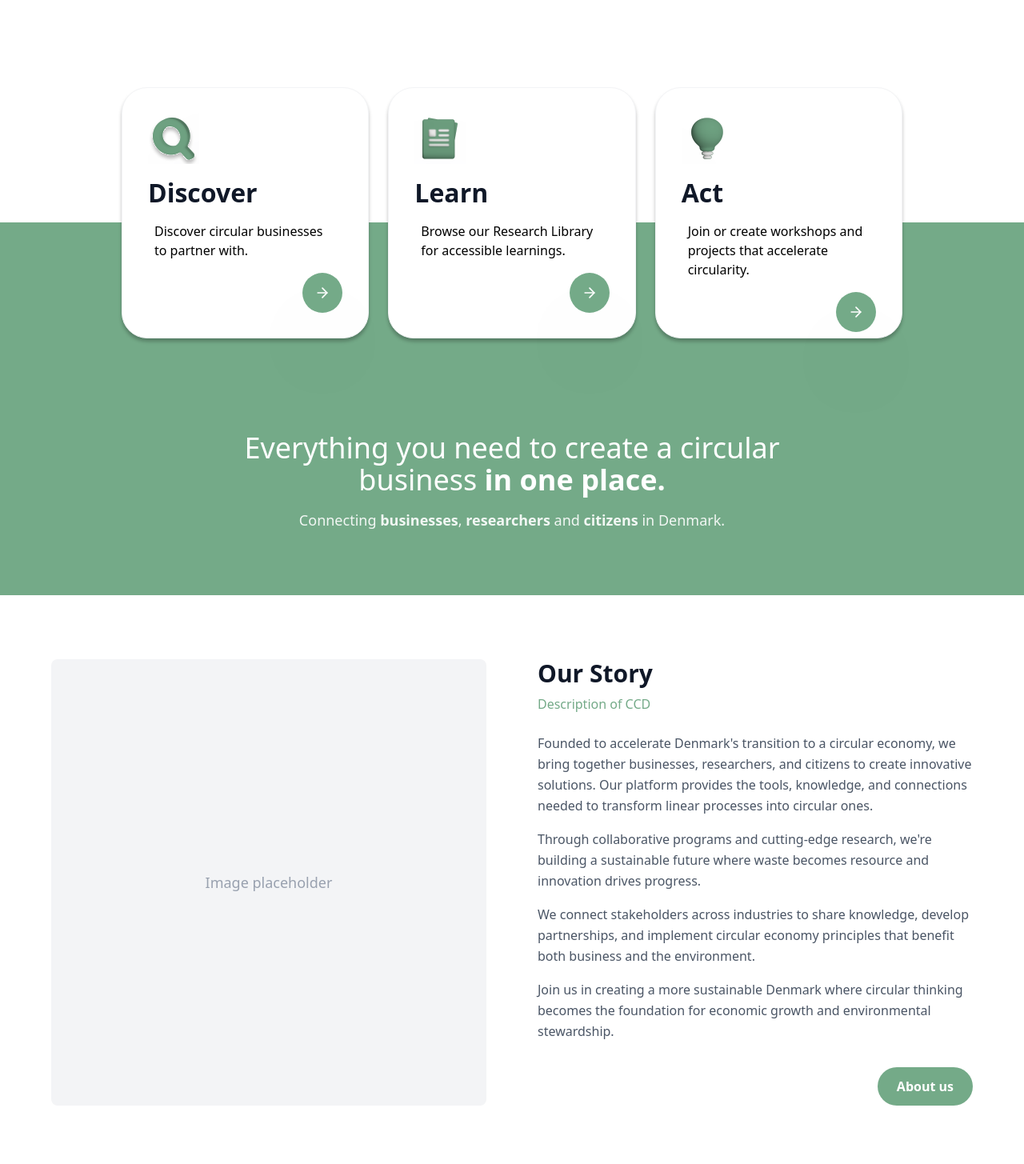
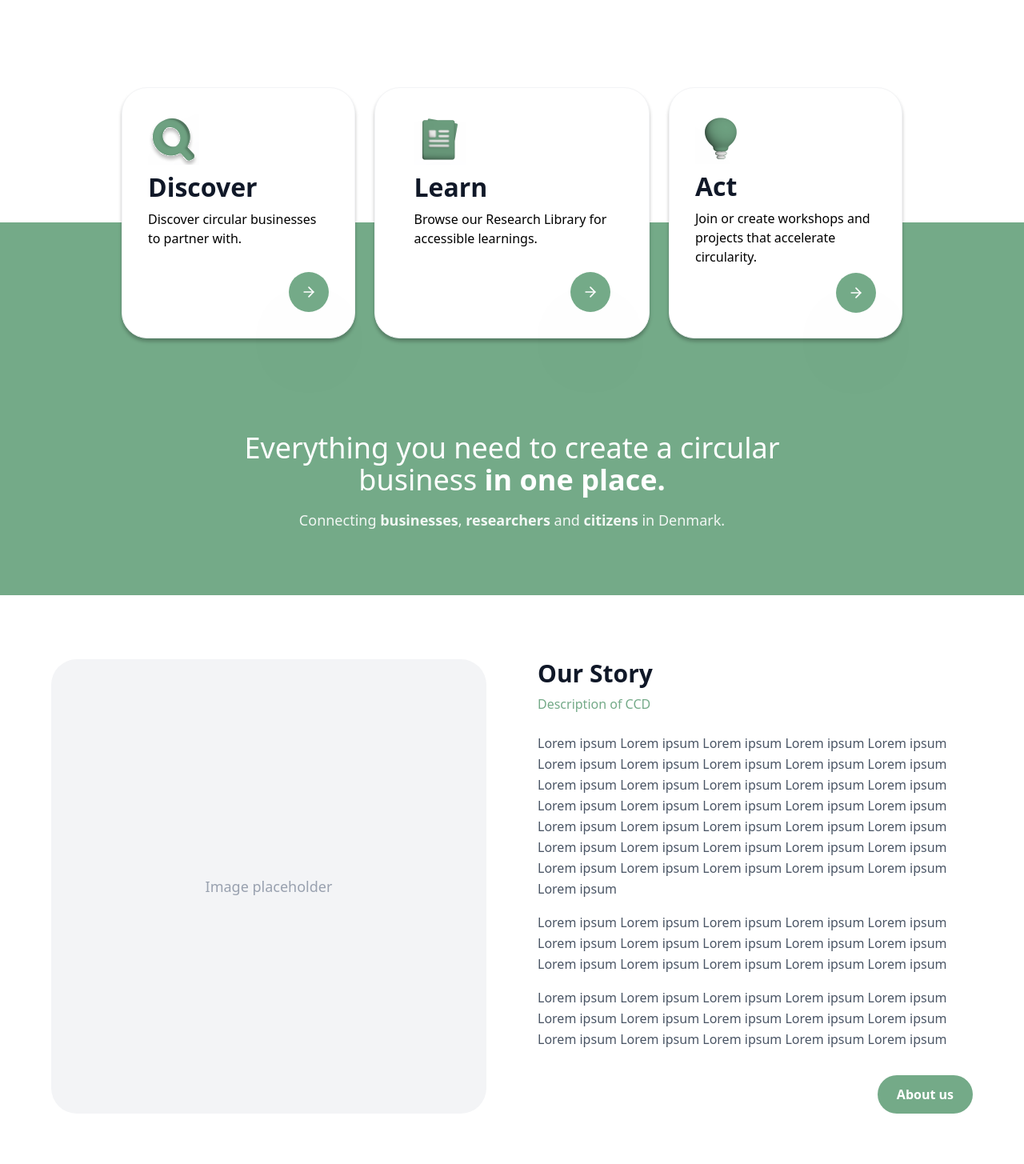
Before and after one commit to quibblerx/CircularityCentreDenmark, a Next.js app: page / in a window 1280 px wide. Shown: the part 375-1830 px from the top of the page at 80% size. Built offline with nearby package versions, Linux system fonts and the light colour scheme.

Commit message:
small changes

```diff
--- a/src/app/page.tsx
+++ b/src/app/page.tsx
@@ -49,6 +49,7 @@ export default function HomePage() {
                   description={
                     <>Browse our Research Library for accessible learnings.</>
                   }
+                  href="/research-library"
                 />
                 <FeatureCard
                   icon="act"
@@ -75,6 +76,7 @@ export default function HomePage() {
             description={
               <>Browse our Research Library for accessible learnings.</>
             }
+            href="/research-library"
           />
           <FeatureCard
             icon="act"
@@ -104,7 +106,7 @@ export default function HomePage() {
       <section className="py-20 px-4 sm:px-6 lg:px-8 bg-white">
         <div className="max-w-6xl mx-auto">
           <div className="grid md:grid-cols-2 gap-16 items-stretch">
-            <div className="bg-gray-100 rounded-lg flex items-center justify-center min-h-[500px]">
+            <div className="bg-gray-100 rounded-[32px] flex items-center justify-center min-h-[500px]">
               <span className="text-gray-400 text-lg">Image placeholder</span>
             </div>
             <div className="flex flex-col justify-center">
@@ -115,26 +117,24 @@ export default function HomePage() {
                 Description of CCD
               </p>
               <p className="text-gray-600 leading-relaxed mb-4">
-                Founded to accelerate Denmark&apos;s transition to a circular
-                economy, we bring together businesses, researchers, and citizens
-                to create innovative solutions. Our platform provides the tools,
-                knowledge, and connections needed to transform linear processes
-                into circular ones.
+                Lorem ipsum Lorem ipsum Lorem ipsum Lorem ipsum Lorem ipsum
+                Lorem ipsum Lorem ipsum Lorem ipsum Lorem ipsum Lorem ipsum
+                Lorem ipsum Lorem ipsum Lorem ipsum Lorem ipsum Lorem ipsum
+                Lorem ipsum Lorem ipsum Lorem ipsum Lorem ipsum Lorem ipsum
+                Lorem ipsum Lorem ipsum Lorem ipsum Lorem ipsum Lorem ipsum
+                Lorem ipsum Lorem ipsum Lorem ipsum Lorem ipsum Lorem ipsum
+                Lorem ipsum Lorem ipsum Lorem ipsum Lorem ipsum Lorem ipsum
+                Lorem ipsum
               </p>
               <p className="text-gray-600 leading-relaxed mb-4">
-                Through collaborative programs and cutting-edge research,
-                we&apos;re building a sustainable future where waste becomes
-                resource and innovation drives progress.
-              </p>
-              <p className="text-gray-600 leading-relaxed mb-4">
-                We connect stakeholders across industries to share knowledge,
-                develop partnerships, and implement circular economy principles
-                that benefit both business and the environment.
+                Lorem ipsum Lorem ipsum Lorem ipsum Lorem ipsum Lorem ipsum
+                Lorem ipsum Lorem ipsum Lorem ipsum Lorem ipsum Lorem ipsum
+                Lorem ipsum Lorem ipsum Lorem ipsum Lorem ipsum Lorem ipsum
               </p>
               <p className="text-gray-600 leading-relaxed mb-8">
-                Join us in creating a more sustainable Denmark where circular
-                thinking becomes the foundation for economic growth and
-                environmental stewardship.
+                Lorem ipsum Lorem ipsum Lorem ipsum Lorem ipsum Lorem ipsum
+                Lorem ipsum Lorem ipsum Lorem ipsum Lorem ipsum Lorem ipsum
+                Lorem ipsum Lorem ipsum Lorem ipsum Lorem ipsum Lorem ipsum
               </p>
               <div className="flex justify-end">
                 <button className="bg-primary text-white px-6 py-3 rounded-full font-semibold hover:bg-primary-hover transition-colors">
--- /dev/null
+++ b/src/app/research-library/page.tsx
@@ -0,0 +1,18 @@
+import React from "react";
+
+export default function ResearchLibraryPage() {
+  return (
+    <div className="min-h-screen bg-white">
+      <div className="py-20 px-4 sm:px-6 lg:px-8">
+        <div className="max-w-4xl mx-auto">
+          <h1 className="text-4xl md:text-5xl font-bold text-gray-900 mb-6">
+            Research Library
+          </h1>
+          <p className="text-xl text-gray-600">
+            Browse our Research Library for accessible learnings.
+          </p>
+        </div>
+      </div>
+    </div>
+  );
+}
--- a/src/components/FeatureCard.tsx
+++ b/src/components/FeatureCard.tsx
@@ -1,12 +1,14 @@
 import React from "react";
 import { ArrowRight } from "lucide-react";
 import Image from "next/image";
+import Link from "next/link";
 
 interface FeatureCardProps {
   icon: "discover" | "learn" | "act";
   title: string;
   description: React.ReactNode;
   onClick?: () => void;
+  href?: string;
 }
 
 const iconPaths = {
@@ -20,10 +22,11 @@ const FeatureCard: React.FC<FeatureCardProps> = ({
   title,
   description,
   onClick,
+  href,
 }) => {
   const iconSrc = iconPaths[icon];
 
-  return (
+  const cardContent = (
     <div
       className="bg-white border border-gray-100 flex flex-col justify-center items-center p-6 lg:p-8 gap-2 w-full max-w-[344px] lg:w-[344px] h-auto lg:h-[314px] min-h-[280px] lg:min-h-[314px] rounded-[32px] shadow-[0px_4px_4px_rgba(0,0,0,0.25)] hover:shadow-xl transition-shadow duration-200 mx-auto"
       style={{ boxSizing: "border-box" }}
@@ -33,7 +36,7 @@ const FeatureCard: React.FC<FeatureCardProps> = ({
         {/* Content section */}
         <div className="flex flex-col items-start p-0 gap-4 lg:gap-2 w-full max-w-[245px] flex-grow">
           {/* Icon */}
-          <div className="w-16 h-16 relative flex items-center justify-center">
+          <div className="w-16 h-16 relative flex items-start justify-start">
             <Image
               src={iconSrc}
               alt={`${title} icon`}
@@ -43,21 +46,14 @@ const FeatureCard: React.FC<FeatureCardProps> = ({
             />
           </div>
 
-          {/* Text content */}
-          <div className="flex flex-col items-start p-0 w-full max-w-[245px] flex-grow">
           {/* Title */}
-            <div className="flex flex-row justify-start lg:justify-left items-center py-2 px-0 gap-2 w-full">
           <h3 className="font-manrope font-bold text-2xl lg:text-[32px] leading-8 lg:leading-[40px] text-gray-900">
             {title}
           </h3>
-            </div>
 
           {/* Description */}
-            <div className="flex flex-row justify-start lg:justify-left items-start lg:items-center p-2 gap-2 w-full max-w-[245px] flex-grow">
-              <div className="font-nunito-sans text-black font-normal text-sm lg:text-base leading-5 lg:leading-6 flex items-start lg:items-center w-full max-w-[225px]">
+          <div className="font-nunito-sans text-black font-normal text-sm lg:text-base leading-5 lg:leading-6 w-full max-w-[245px]">
             {description}
-              </div>
-            </div>
           </div>
         </div>
 
@@ -76,6 +72,12 @@ const FeatureCard: React.FC<FeatureCardProps> = ({
       </div>
     </div>
   );
+
+  if (href) {
+    return <Link href={href}>{cardContent}</Link>;
+  }
+
+  return cardContent;
 };
 
 export default FeatureCard;
--- a/src/components/Footer.tsx
+++ b/src/components/Footer.tsx
@@ -40,7 +40,13 @@ const Footer = () => {
                 <span className="font-medium">Phone:</span> Lorem Ipsum
               </div>
               <div>
-                <span className="font-medium">Email:</span> Lorem Ipsum
+                <span className="font-medium">Email:</span>{" "}
+                <a
+                  href="mailto:contact@circularitycentre.dk"
+                  className="hover:text-white/80 transition-colors"
+                >
+                  contact@circularitycentre.dk
+                </a>
               </div>
               <div>
                 <span className="font-medium">CVR:</span> Lorem Ipsum
@@ -85,8 +91,10 @@ const Footer = () => {
               <h4 className="text-sm font-medium">Follow us</h4>
               <div className="flex space-x-3">
                 <a
-                  href="#"
+                  href="https://www.linkedin.com/company/circularity-centre-denmark/posts/?feedView=all"
                   className="text-white hover:text-white/80 transition-colors"
+                  target="_blank"
+                  rel="noopener noreferrer"
                 >
                   <Linkedin className="w-5 h-5" />
                 </a>
```
Lines whose indentation alone changed are shown as unchanged.
